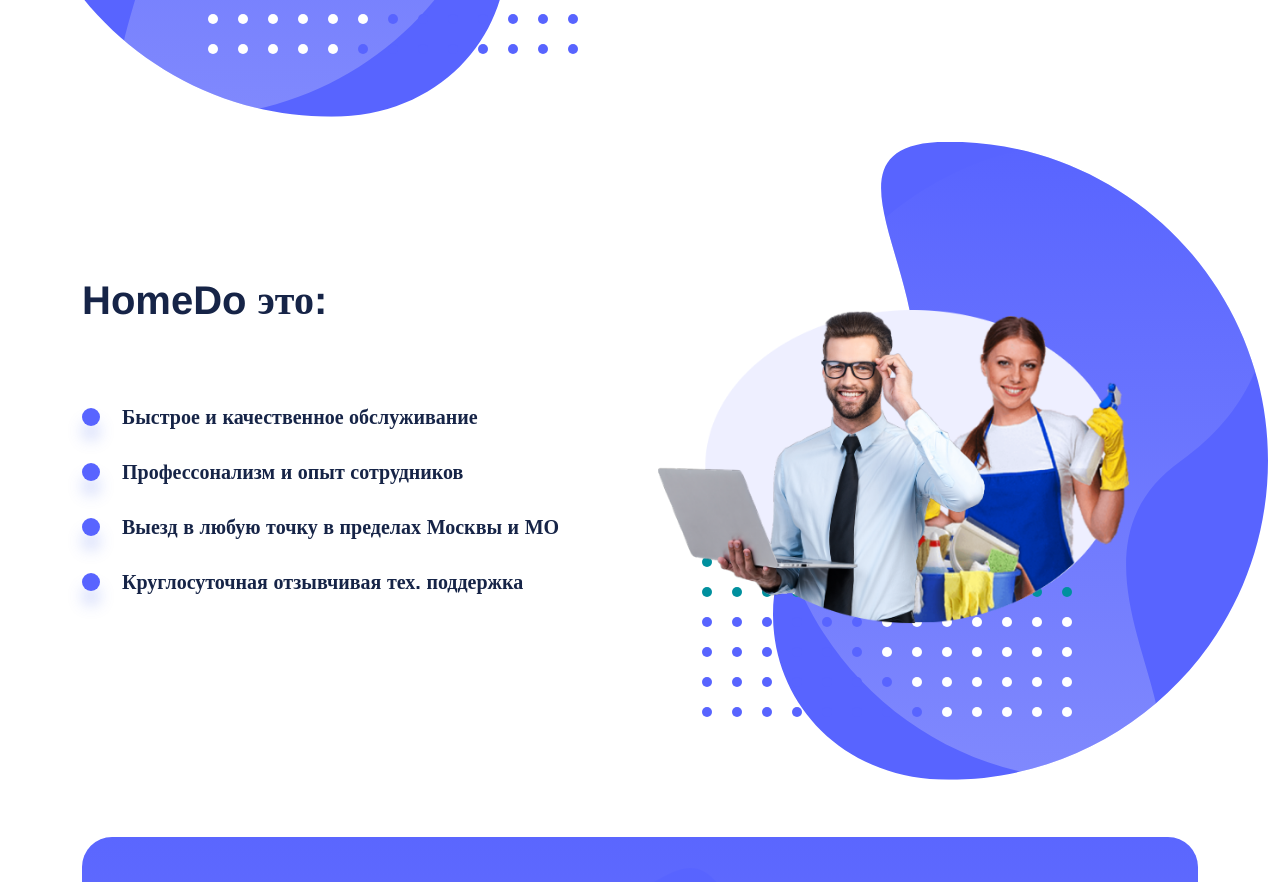
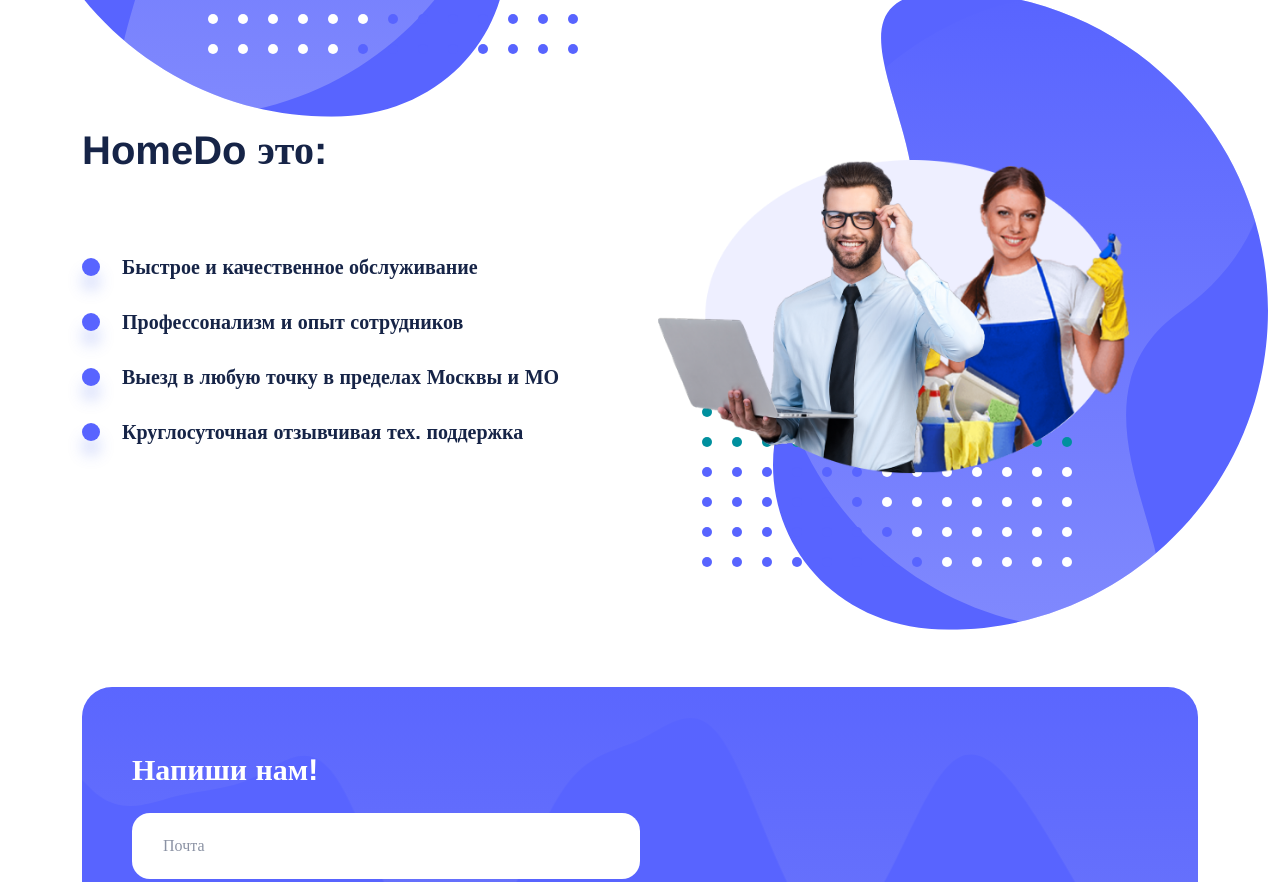
Before and after one commit to matku1/HomeDo, a plain HTML site: page index.html in a window 1280 px wide. Shown: the part 1907-2789 px from the top of the page. Drawn offline with nearby package versions, Linux system fonts and the light colour scheme.

Commit message:
Update index.html

```diff
--- a/index.html
+++ b/index.html
@@ -84,6 +84,9 @@
                     </li>
                     <li class="nav-item">
                       <a class="page-scroll" href="#about">О нас</a>
+                    </li>
+                    <li class="nav-item">
+                      <a class="page-scroll" href="#contact">Контакты</a>
                     </li>
                   </ul>
                 </div>
@@ -221,16 +224,8 @@
               >
             </div>
           </div>
-        </div>
-      </div>
-    </section>
-    <!-- ======== about-section end ======== -->
 
-    <!-- ======== about2-section start ======== -->
-    <section id="about" class="about-section pt-150">
-      <div class="container">
-        <div class="row align-items-center">
-          <div class="col-xl-6 col-lg-6">
+                    <div class="col-xl-6 col-lg-6">
             <div class="about-content">
               <div class="section-title mb-30">
                 <h2 class="mb-25 wow fadeInUp" data-wow-delay=".2s">
@@ -269,9 +264,13 @@
             </div>
           </div>
         </div>
+        </div>
       </div>
     </section>
-    <!-- ======== about2-section end ======== -->
+    <!-- ======== about-section end ======== -->
+
+
+
 
     <!-- ======== subscribe-section start ======== -->
     <section id="contact" class="subscribe-section pt-120">
@@ -284,6 +283,7 @@
 
               </div>
             </div>
+
             <div class="col-xl-6 col-lg-5">
               <form action="#" class="subscribe-form">
                 <input
@@ -292,7 +292,6 @@
                   id="subs-email"
                   placeholder="Почта"
                 />
-
               </form>
             </div>
              <div class="col-xl-6 col-lg-5">
```
